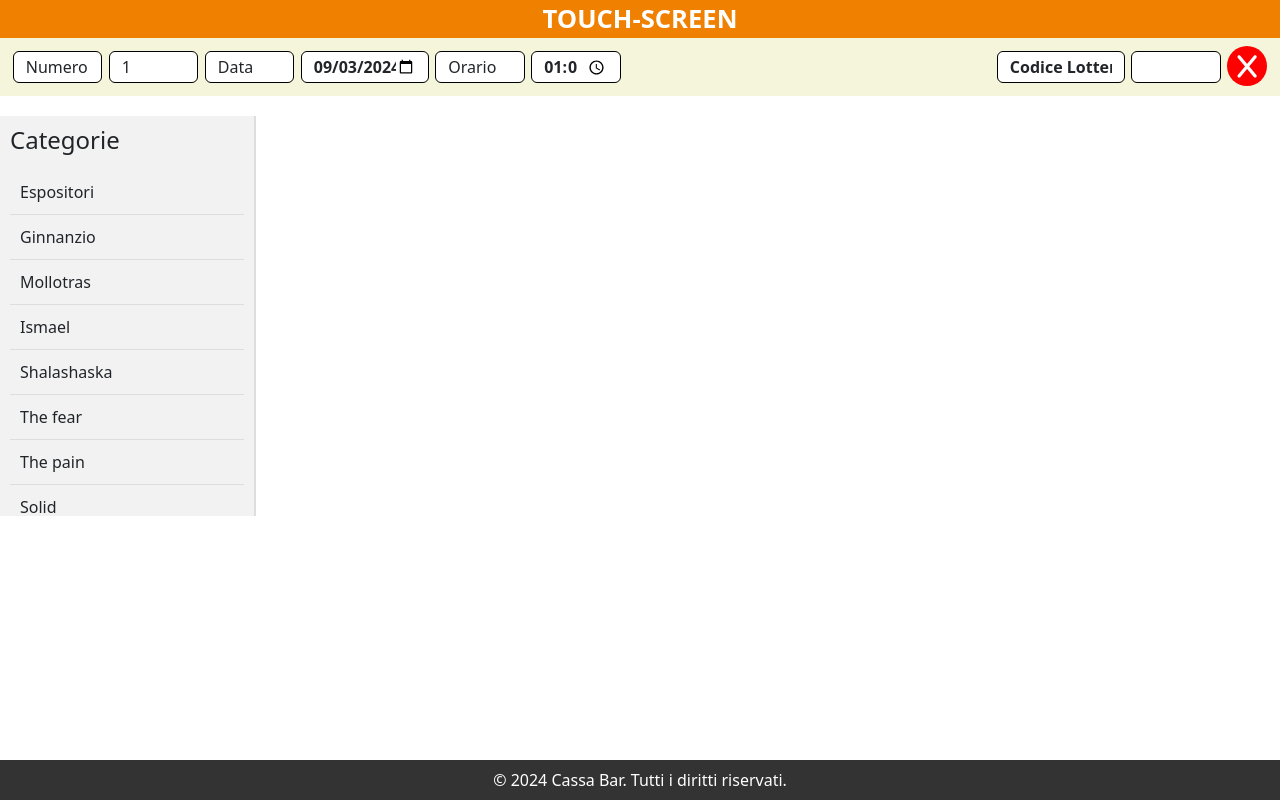
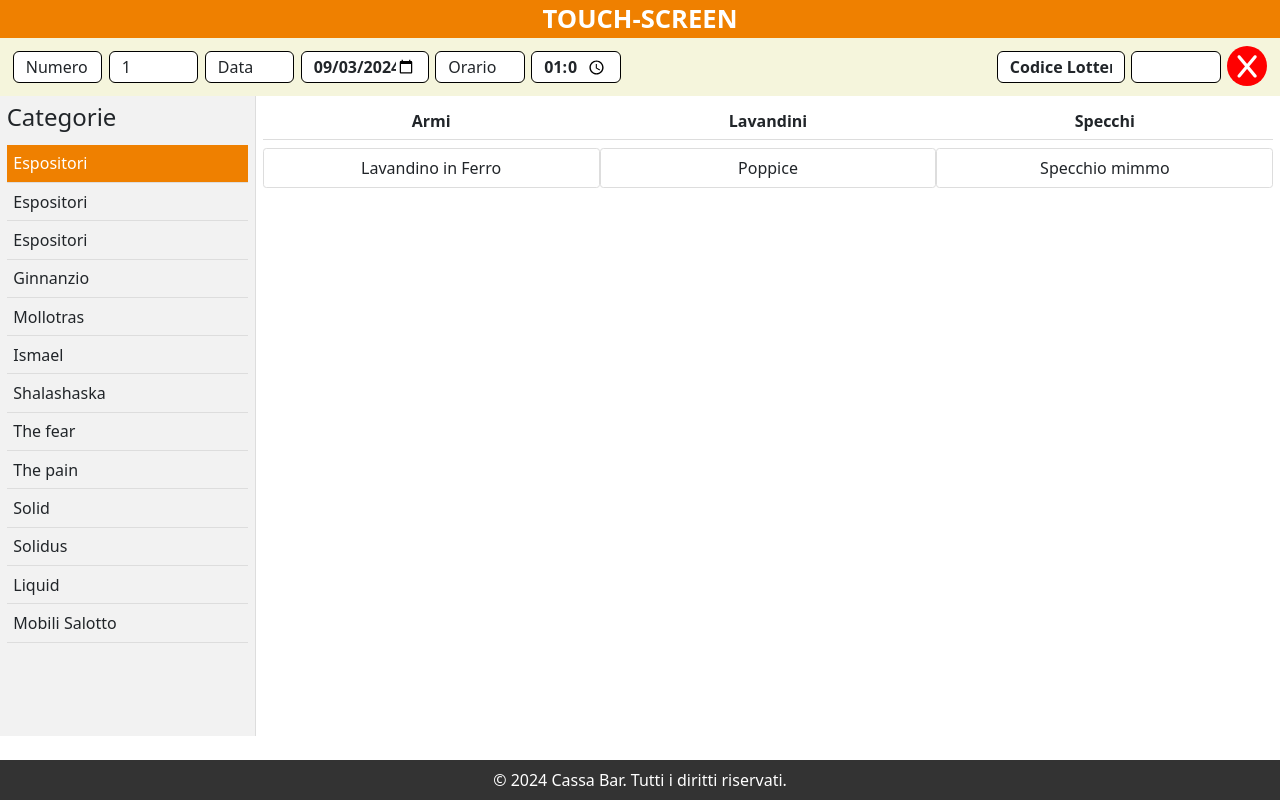
Before and after one commit to alessandropanico/CassaPassaparola, an Angular app: page /touchscreen in a window 1280 px wide. Built offline with nearby package versions, Linux system fonts and the light colour scheme.

Commit message:
inizio ts

```diff
--- a/src/app/pagine/vendita/touch-screen/touch-screen.component.css
+++ b/src/app/pagine/vendita/touch-screen/touch-screen.component.css
@@ -73,20 +73,20 @@
 
 .layout-container {
   display: flex;
-  margin-top: 20px;
 }
 
 .sidebar {
   width: 20%;
-  max-height: 400px; /* Imposta l'altezza massima della sidebar */
+  height: 80vh; /* Imposta l'altezza massima della sidebar */
   overflow-y: auto; /* Aggiungi lo scroll verticale */
-  padding: 10px;
+  padding: 0.521vw;
   background-color: #f2f2f2;
-  border-right: 2px solid #ddd;
+  border-right: 0.104vw solid #ddd;
+
 }
 
 .sidebar h3 {
-  margin-bottom: 15px;
+  margin-bottom: 1.648vh;
   font-size: 1.5em;
 }
 
@@ -97,7 +97,7 @@
 }
 
 .sidebar li {
-  padding: 10px;
+  padding: 0.521vw;
   cursor: pointer;
   transition: background-color 0.3s;
   border-bottom: 1px solid #ddd;
@@ -111,7 +111,7 @@
 
 .grid {
   flex: 1;
-  padding: 10px;
+  padding: 0.521vw;
   display: flex;
   flex-direction: column;
 }
@@ -119,14 +119,14 @@
 .header-row {
   display: flex;
   font-weight: bold;
-  margin-bottom: 10px;
+  margin-bottom: 1.099vh;
 }
 
 .header-cell {
   flex: 1;
   text-align: center;
-  border-bottom: 2px solid #ddd;
-  padding: 5px;
+  border-bottom: 0.22vh solid #ddd;
+  padding: 0.471vw;
 }
 
 .grid-content {
@@ -137,13 +137,13 @@
   flex: 1;
   display: flex;
   flex-direction: column;
-  gap: 5px; /* Spazio tra gli articoli */
+  gap: 0.471vw; /* Spazio tra gli articoli */
 }
 
 .grid-item {
   background-color: #fff;
-  border: 1px solid #ddd;
-  border-radius: 5px;
-  padding: 10px;
+  border: 0.052vw solid #ddd;
+  border-radius: 0.26vw;
+  padding: 0.521vw;
   text-align: center;
 }
--- a/src/app/pagine/vendita/touch-screen/touch-screen.component.html
+++ b/src/app/pagine/vendita/touch-screen/touch-screen.component.html
@@ -43,8 +43,7 @@
       <li
         *ngFor="let categoria of categorie"
         (click)="selezionaCategoria(categoria)"
-        [class.active]="categoria === categoriaSelezionata"
-      >
+        [class.active]="categoria === categoriaSelezionata">
         {{ categoria.nome }}
       </li>
     </ul>
--- a/src/app/pagine/vendita/touch-screen/touch-screen.component.ts
+++ b/src/app/pagine/vendita/touch-screen/touch-screen.component.ts
@@ -11,7 +11,6 @@ interface Categoria {
   styleUrls: ['./touch-screen.component.css'],
 })
 export class TouchScreenComponent implements OnInit {
-
   currentTime: string = '';
   currentDate: string = '';
   categoriaSelezionata: Categoria | null = null;
@@ -21,6 +20,10 @@ export class TouchScreenComponent implements OnInit {
   ngOnInit(): void {
     this.setCurrentDate();
     this.setCurrentTime();
+    const categoriaPredefinita = this.categorie.find(cat => cat.nome === 'Espositori');
+    if (categoriaPredefinita) {
+      this.selezionaCategoria(categoriaPredefinita);
+    }
   }
 
   setCurrentDate(): void {
@@ -55,13 +58,30 @@ export class TouchScreenComponent implements OnInit {
   }
 
   resetInput(): void {
-    const inputElement = document.getElementById('inputCodice') as HTMLInputElement;
+    const inputElement = document.getElementById(
+      'inputCodice'
+    ) as HTMLInputElement;
     if (inputElement) {
       inputElement.value = ''; // Reset the value of the input
     }
   }
   categorie: Categoria[] = [
-
+    {
+      nome: 'Espositori',
+      articoli: [
+        { nome: 'Lavandino in Ferro', tipologia: 'Armi' },
+        { nome: 'Poppice', tipologia: 'Lavandini' },
+        { nome: 'Specchio mimmo', tipologia: 'Specchi' },
+      ],
+    },
+    {
+      nome: 'Espositori',
+      articoli: [
+        { nome: 'Lavandino in Ferro', tipologia: 'Armi' },
+        { nome: 'Poppice', tipologia: 'Lavandini' },
+        { nome: 'Specchio mimmo', tipologia: 'Specchi' },
+      ],
+    },
     {
       nome: 'Espositori',
       articoli: [
@@ -151,5 +171,4 @@ export class TouchScreenComponent implements OnInit {
       ],
     },
   ];
-
 }
```
